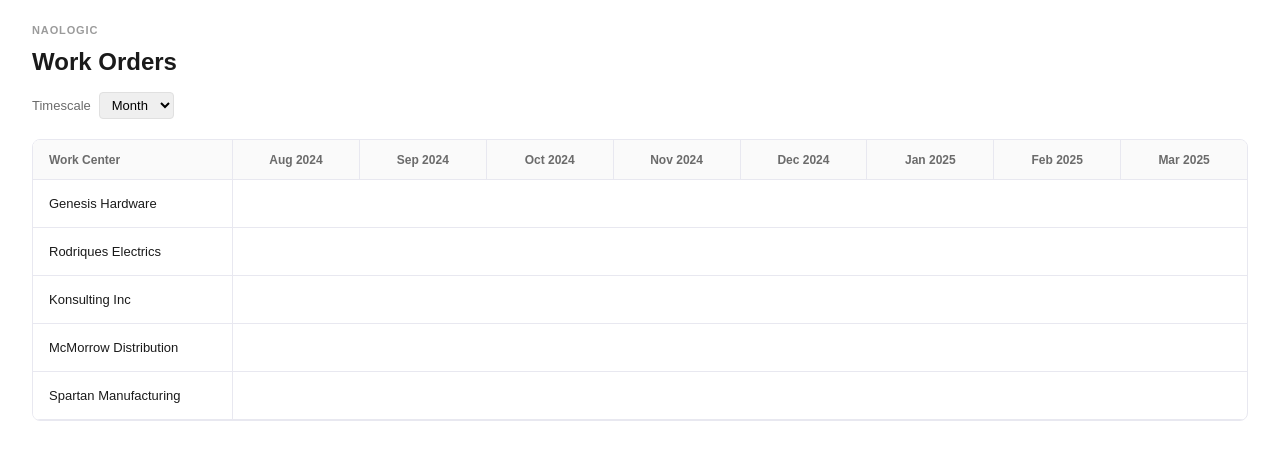
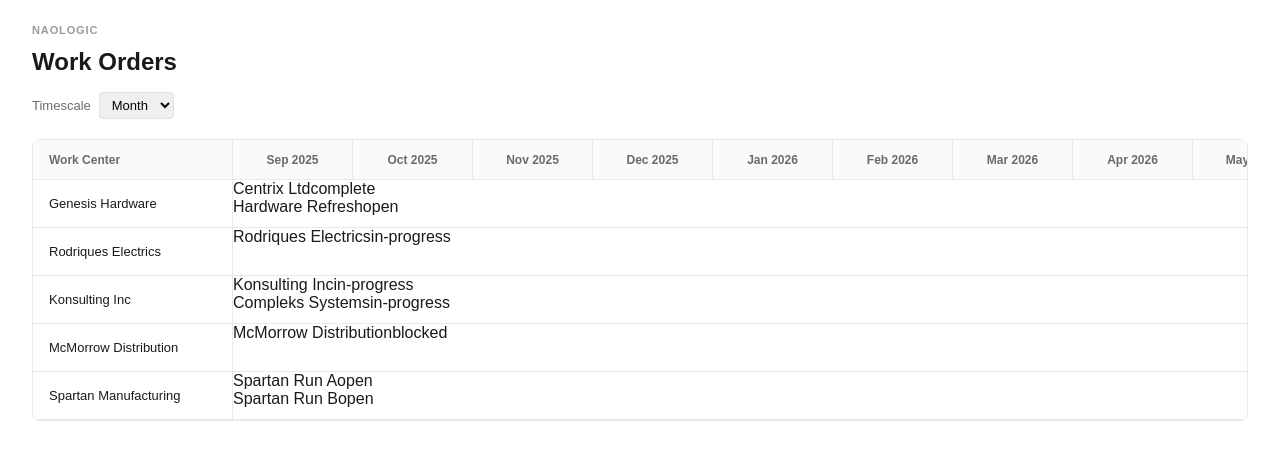
Before and after one commit to amholzer12/naologic-project, an Angular app: page / in a window 1280 px wide. Shown: the top 460 px of the page. Built offline with nearby package versions, Linux system fonts and the light colour scheme; a web font is replaced by a local one.

Commit message:
created work-order component and am modifying timeline component

```diff
--- /dev/null
+++ b/src/app/services/work-order.ts
@@ -0,0 +1,65 @@
+import { Injectable, signal } from '@angular/core';
+import { WorkCenterDocument, WorkOrderDocument } from '../models/work-order.models';
+
+@Injectable({ providedIn: 'root' })
+export class WorkOrderService {
+
+  // Sample work centers
+  readonly workCenters: WorkCenterDocument[] = [
+    { docId: 'wc-1', docType: 'workCenter', data: { name: 'Genesis Hardware' } },
+    { docId: 'wc-2', docType: 'workCenter', data: { name: 'Rodriques Electrics' } },
+    { docId: 'wc-3', docType: 'workCenter', data: { name: 'Konsulting Inc' } },
+    { docId: 'wc-4', docType: 'workCenter', data: { name: 'McMorrow Distribution' } },
+    { docId: 'wc-5', docType: 'workCenter', data: { name: 'Spartan Manufacturing' } },
+  ];
+
+  // Work orders as a signal so components reactively update when data changes
+  workOrders = signal<WorkOrderDocument[]>([
+    {
+      docId: 'wo-1', docType: 'workOrder',
+      data: { name: 'Centrix Ltd', workCenterId: 'wc-1', status: 'complete', startDate: '2025-10-01', endDate: '2025-12-15' }
+    },
+    {
+      docId: 'wo-2', docType: 'workOrder',
+      data: { name: 'Rodriques Electrics', workCenterId: 'wc-2', status: 'in-progress', startDate: '2025-11-01', endDate: '2026-02-10' }
+    },
+    {
+      docId: 'wo-3', docType: 'workOrder',
+      data: { name: 'Konsulting Inc', workCenterId: 'wc-3', status: 'in-progress', startDate: '2025-10-15', endDate: '2026-01-20' }
+    },
+    {
+      docId: 'wo-4', docType: 'workOrder',
+      data: { name: 'Compleks Systems', workCenterId: 'wc-3', status: 'in-progress', startDate: '2026-02-01', endDate: '2026-04-30' }
+    },
+    {
+      docId: 'wo-5', docType: 'workOrder',
+      data: { name: 'McMorrow Distribution', workCenterId: 'wc-4', status: 'blocked', startDate: '2025-11-10', endDate: '2026-03-20' }
+    },
+    {
+      docId: 'wo-6', docType: 'workOrder',
+      data: { name: 'Spartan Run A', workCenterId: 'wc-5', status: 'open', startDate: '2025-09-01', endDate: '2025-11-30' }
+    },
+    {
+      docId: 'wo-7', docType: 'workOrder',
+      data: { name: 'Spartan Run B', workCenterId: 'wc-5', status: 'open', startDate: '2026-01-01', endDate: '2026-03-15' }
+    },
+    {
+      docId: 'wo-8', docType: 'workOrder',
+      data: { name: 'Hardware Refresh', workCenterId: 'wc-1', status: 'open', startDate: '2026-01-15', endDate: '2026-04-01' }
+    },
+  ]);
+
+  addWorkOrder(order: WorkOrderDocument): void {
+    this.workOrders.update(orders => [...orders, order]);
+  }
+
+  updateWorkOrder(updated: WorkOrderDocument): void {
+    this.workOrders.update(orders =>
+      orders.map(o => o.docId === updated.docId ? updated : o)
+    );
+  }
+
+  deleteWorkOrder(docId: string): void {
+    this.workOrders.update(orders => orders.filter(o => o.docId !== docId));
+  }
+}
--- a/src/app/timeline/timeline.html
+++ b/src/app/timeline/timeline.html
@@ -15,34 +15,34 @@
 
   <div class="timeline-container">
 
-    <!-- Fixed left panel: work center names -->
+    <!-- Fixed left panel -->
     <div class="left-panel">
       <div class="left-panel-header">Work Center</div>
-      <div class="work-center-row">Genesis Hardware</div>
-      <div class="work-center-row">Rodriques Electrics</div>
-      <div class="work-center-row">Konsulting Inc</div>
-      <div class="work-center-row">McMorrow Distribution</div>
-      <div class="work-center-row">Spartan Manufacturing</div>
+      @for (wc of svc.workCenters; track wc.docId) {
+        <div class="work-center-row">{{ wc.data.name }}</div>
+      }
     </div>
 
-    <!-- Scrollable right panel: timeline grid -->
+    <!-- Scrollable right panel -->
     <div class="right-panel">
       <div class="grid-header">
-        <div class="grid-col-header">Aug 2024</div>
-        <div class="grid-col-header">Sep 2024</div>
-        <div class="grid-col-header">Oct 2024</div>
-        <div class="grid-col-header">Nov 2024</div>
-        <div class="grid-col-header">Dec 2024</div>
-        <div class="grid-col-header">Jan 2025</div>
-        <div class="grid-col-header">Feb 2025</div>
-        <div class="grid-col-header">Mar 2025</div>
+        @for (month of visibleMonths(); track month.label) {
+          <div class="grid-col-header">{{ month.label }}</div>
+        }
       </div>
       <div class="grid-rows">
-        <div class="grid-row"></div>
-        <div class="grid-row"></div>
-        <div class="grid-row"></div>
-        <div class="grid-row"></div>
-        <div class="grid-row"></div>
+        @for (wc of svc.workCenters; track wc.docId) {
+          <div class="grid-row">
+            @for (bar of getBarsForWorkCenter(wc.docId); track bar.docId) {
+              <div class="work-order-bar status-{{ bar.data.status }}"
+                   [style.left]="bar.style.left"
+                   [style.width]="bar.style.width">
+                <span class="bar-name">{{ bar.data.name }}</span>
+                <span class="bar-status">{{ bar.data.status }}</span>
+              </div>
+            }
+          </div>
+        }
       </div>
     </div>
 
--- a/src/app/timeline/timeline.ts
+++ b/src/app/timeline/timeline.ts
@@ -1,4 +1,6 @@
-import { Component } from '@angular/core';
+import { Component, inject, computed } from '@angular/core';
+import { WorkOrderService } from '../services/work-order';
+import { WorkOrderDocument } from '../models/work-order.models';
 
 @Component({
   selector: 'app-timeline',
@@ -6,4 +8,70 @@ import { Component } from '@angular/core';
   templateUrl: './timeline.html',
   styleUrl: './timeline.scss',
 })
-export class Timeline {}
+export class Timeline {
+  protected svc = inject(WorkOrderService);
+
+  // Start and end dates of the entire visible grid
+  protected gridStart = computed(() => {
+    const months = this.visibleMonths();
+    return new Date(months[0].year, months[0].month, 1);
+  });
+
+  protected gridEnd = computed(() => {
+    const months = this.visibleMonths();
+    const last = months[months.length - 1];
+    // Last day of the final month
+    return new Date(last.year, last.month + 1, 0);
+  });
+
+  // 13 months: 6 before today, today's month, 6 after
+  protected visibleMonths = computed(() => this.generateMonths());
+
+  // For a given work center, return its work orders with pixel positions
+  protected getBarsForWorkCenter(workCenterId: string) {
+    return this.svc.workOrders()
+      .filter(wo => wo.data.workCenterId === workCenterId)
+      .map(wo => ({
+        ...wo,
+        style: this.calcBarStyle(wo)
+      }));
+  }
+
+  // Convert a work order's dates into CSS left% and width%
+  protected calcBarStyle(wo: WorkOrderDocument): { left: string; width: string } {
+    const gridStartMs = this.gridStart().getTime();
+    const gridEndMs = this.gridEnd().getTime();
+    const totalMs = gridEndMs - gridStartMs;
+
+    const startMs = new Date(wo.data.startDate).getTime();
+    const endMs = new Date(wo.data.endDate).getTime();
+
+    // Clamp to visible range so bars don't overflow outside the grid
+    const clampedStart = Math.max(startMs, gridStartMs);
+    const clampedEnd = Math.min(endMs, gridEndMs);
+
+    const left = ((clampedStart - gridStartMs) / totalMs) * 100;
+    const width = ((clampedEnd - clampedStart) / totalMs) * 100;
+
+    return {
+      left: `${left}%`,
+      width: `${Math.max(width, 0)}%`
+    };
+  }
+
+  private generateMonths(): { label: string; year: number; month: number }[] {
+    const months = [];
+    const today = new Date();
+    const start = new Date(today.getFullYear(), today.getMonth() - 6, 1);
+
+    for (let i = 0; i < 13; i++) {
+      const d = new Date(start.getFullYear(), start.getMonth() + i, 1);
+      months.push({
+        label: d.toLocaleString('default', { month: 'short', year: 'numeric' }),
+        year: d.getFullYear(),
+        month: d.getMonth(),
+      });
+    }
+    return months;
+  }
+}
```
Also changed, not shown: src/app/models/work-order.models.ts (added, +21 -0 lines), 1 other file (tests, documents, lock files or other folders).
